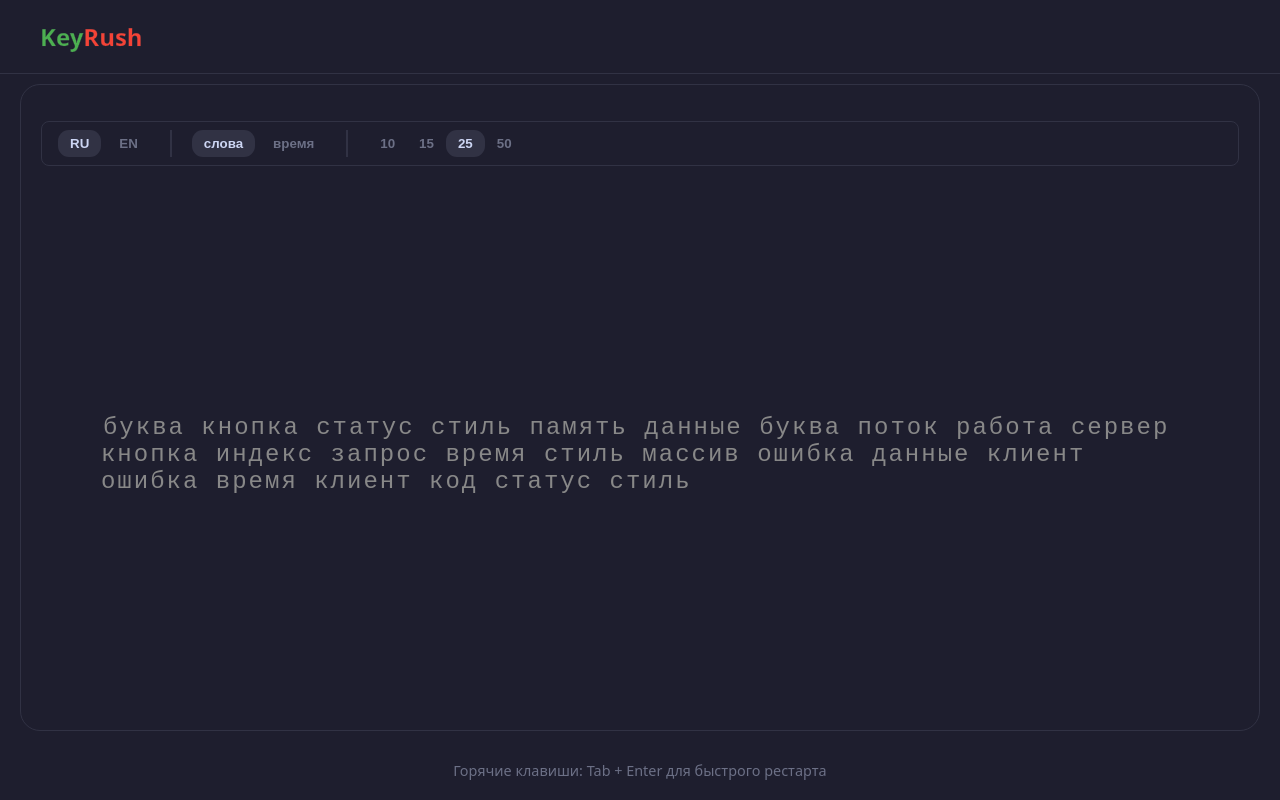
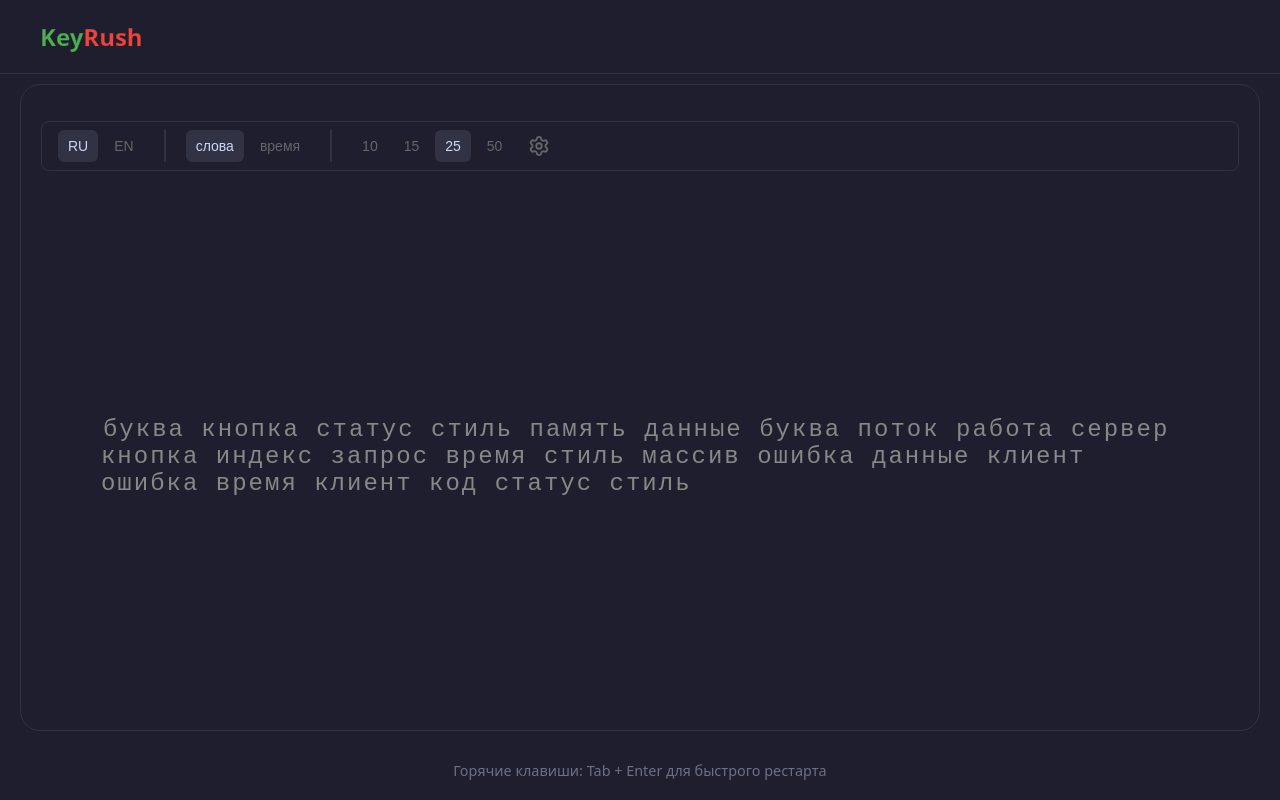
Before and after one commit to Glebess/KeyRush, a React (Vite) app: page / in a window 1280 px wide. Built offline with nearby package versions, Linux system fonts and the light colour scheme.

Commit message:
refactor(change-mode):extract types to model/types.ts FSD

```diff
--- /dev/null
+++ b/src/features/change-mode/model/types.ts
@@ -0,0 +1,19 @@
+export type Language = "ru" | "en";
+export type Mode = "words" | "time";
+export type OptionValue = number;
+
+export interface ModeSelectorKeyboardTrainerProps {
+  language: Language;
+  onLanguageChange: (lang: Language) => void;
+  mode: Mode;
+  onModeChange: (mode: Mode) => void;
+  selectedValue: number;
+  onValueChange: (val: OptionValue) => void;
+}
+
+export interface CustomValueModalProps {
+  isOpen: boolean;
+  mode: Mode;
+  onClose: () => void;
+  onSubmit: (val: number) => void;
+}
--- a/src/features/change-mode/ui/ModeSelectorKeyboardTrainer.module.css
+++ b/src/features/change-mode/ui/ModeSelectorKeyboardTrainer.module.css
@@ -16,20 +16,25 @@
 }
 
 .btn {
+  display: inline-flex;
+  align-items: center;
+  justify-content: center;
+  height: 32px;
+  min-width: 32px;
+  padding: 0 10px;
   background: transparent;
   border: none;
-  color: var(--text-muted, #6c7086);
-  font-weight: 600;
+  border-radius: 6px;
+  color: #646669;
+  font-size: 14px;
   cursor: pointer;
-  padding: 6px 12px;
-  border-radius: 11px;
-  align-items: center;
-  justify-content: center;
-  transition:
-    color 0.15s ease,
-    background-color 0.15s ease;
+  transition: all 0.2s ease;
+  box-sizing: border-box;
 }
-.btn:last-child {
+
+.btn svg {
+  display: block;
+  flex-shrink: 0;
 }
 .active {
   color: var(--text-primary);
--- a/src/features/change-mode/ui/ModeSelectorKeyboardTrainer.tsx
+++ b/src/features/change-mode/ui/ModeSelectorKeyboardTrainer.tsx
@@ -2,18 +2,12 @@ import { useState } from "react";
 import styles from "./ModeSelectorKeyboardTrainer.module.css";
 import { Settings } from "lucide-react";
 import { CustomValueModal } from "./CustomValueModal.tsx/CustomValueModal";
-export type Language = "ru" | "en";
-export type Mode = "words" | "time";
-export type OptionValue = number;
-
-interface ModeSelectorKeyboardTrainerProps {
-  language: Language;
-  onLanguageChange: (lang: Language) => void;
-  mode: Mode;
-  onModeChange: (mode: Mode) => void;
-  selectedValue: number;
-  onValueChange: (val: OptionValue) => void;
-}
+import type {
+  Language,
+  Mode,
+  OptionValue,
+  ModeSelectorKeyboardTrainerProps,
+} from "../model/types";
 
 const LANGUAGES: Language[] = ["ru", "en"];
 const MODES: Mode[] = ["words", "time"];
@@ -36,7 +30,7 @@ export const ModeSelectorKeyboardTrainer: React.FC<
     useState<boolean>(false);
 
   const handleCustomSubmit = (customVal: number) => {
-    onValueChange(customVal); // Обновляем состояние в TrainerPage
+    onValueChange(customVal);
   };
   return (
     <>
@@ -73,7 +67,7 @@ export const ModeSelectorKeyboardTrainer: React.FC<
             <div className={styles.line} />
           </>
         )}
-        <div>
+        <div className={styles.group}>
           {currentOption.map((val) => (
             <button
               key={val}
@@ -91,7 +85,9 @@ export const ModeSelectorKeyboardTrainer: React.FC<
             onMouseDown={(e) => e.preventDefault()}
             onClick={() => setIsCustomValueModalOpen(!isCustomValueModalOpen)}
             title="Задать свое значение"
-          ></button>
+          >
+            <Settings size={22} />
+          </button>
         </div>
       </div>
       {isCustomValueModalOpen && (
```
Also changed, not shown: src/features/change-mode/index.ts (added, +10 -0 lines), src/features/change-mode/ui/CustomValueModal.tsx/CustomValueModal.tsx (+3 -8 lines).
